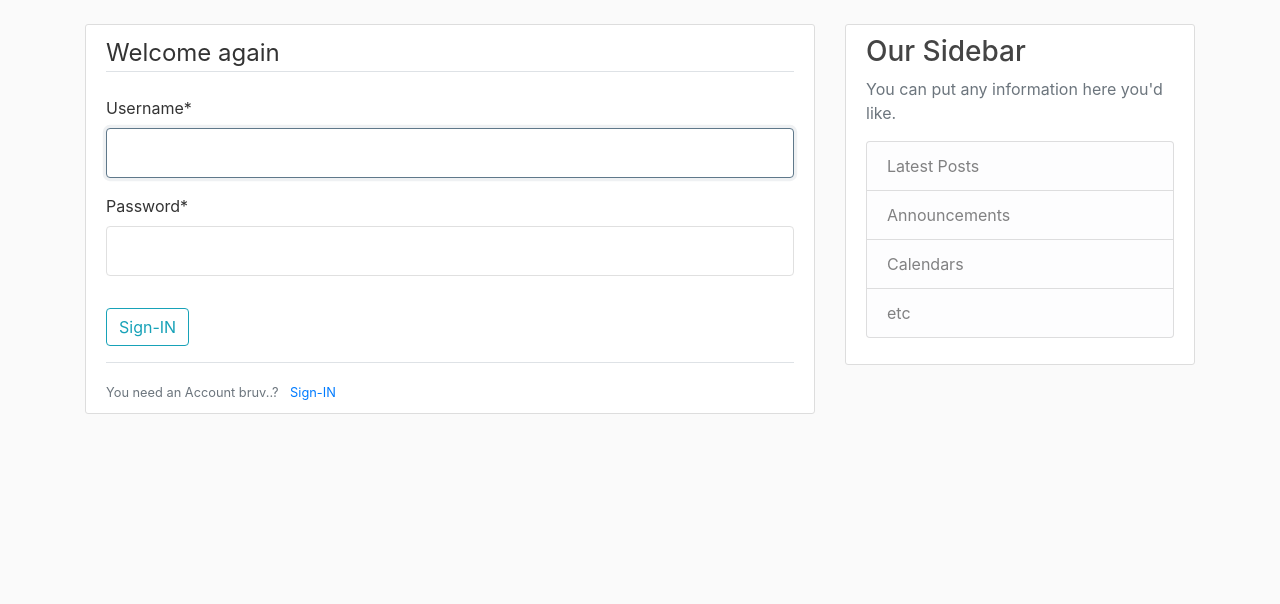
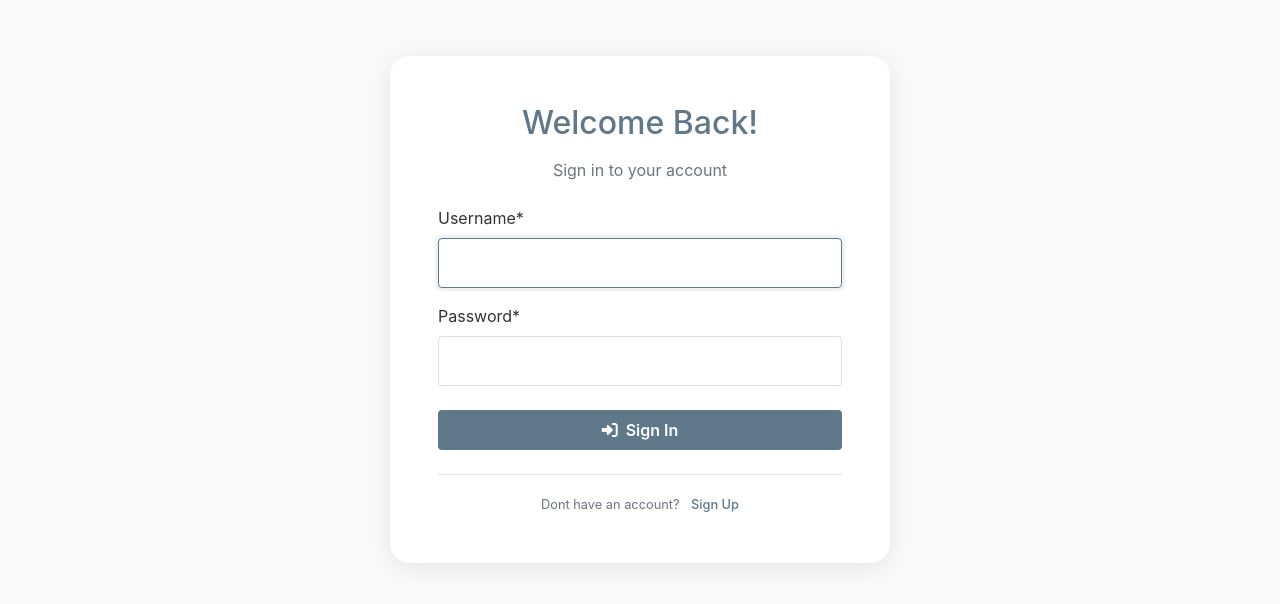
Before and after one commit to Prajwal-Jagadeesh-Guliyavar/Blog-application, a Django app: page /login/ in a window 1280 px wide. Shown: the part 56-660 px from the top of the page. Run offline with Django 5.2, Linux system fonts and the light colour scheme; some libraries are stand-ins or nearby versions.

Commit message:
changed the styling of the login form

```diff
--- a/blog/static/blog/main.css
+++ b/blog/static/blog/main.css
@@ -32,7 +32,7 @@ ul {
     background: #ffffff;
     padding: 10px 20px;
     border: 1px solid #dddddd;
-    border-radius: 3px;
+    border-radius: 20px;
     margin-bottom: 20px;
 }
 
@@ -52,6 +52,7 @@ a.article-title:hover {
 .article-img {
     height: 65px;
     width: 65px;
+    margin: auto;
     margin-right: 16px;
 }
 
@@ -83,96 +84,21 @@ a.article-title:hover {
     font-size: 2.5rem;
 }
 
-
+/* Auth Card Styles */
 .auth-card {
     max-width: 500px;
     margin: 0 auto;
+    margin-top: 2rem;
+    background: #ffffff;
+    padding: 2.5rem;
+    border-radius: 20px;
+    box-shadow: 0 4px 24px rgba(0,0,0,0.09);
     border: none;
-    box-shadow: 0 2px 15px rgba(0, 0, 0, 0.1);
-    border-radius: 10px;
-    background: #ffffff;
     transition: transform 0.3s ease;
 }
 
 .auth-card:hover {
     transform: translateY(-5px);
-}
-
-.input-group-text {
-    background: #f8f9fa;
-    border: 1px solid #e9ecef;
-    border-right: none;
-}
-
-.form-control {
-    border-left: none;
-    padding: 1rem;
-}
-
-.form-control:focus {
-    box-shadow: none;
-    border-color: #e9ecef;
-}
-
-.btn-primary {
-    background: #5f788a;
-    border: none;
-    padding: 12px 0;
-    font-weight: 600;
-    transition: all 0.3s ease;
-}
-
-.btn-primary:hover {
-    background: #4a606e;
-    transform: translateY(-2px);
-}
-
-@media (max-width: 768px) {
-    .auth-card {
-        margin: 20px;
-        padding: 2rem !important;
-    }
-}
-
-.auth-card {
-    background: #ffffff;
-    padding: 2.5rem;
-    border-radius: 8px;
-    box-shadow: 0 4px 20px rgba(0, 0, 0, 0.08);
-    border: none;
-}
-
-.form-control {
-    padding: 12px 15px;
-    border: 1px solid #e0e0e0;
-    border-radius: 4px;
-}
-
-.form-control:focus {
-    border-color: #5f788a;
-    box-shadow: 0 0 0 0.2rem rgba(95, 120, 138, 0.1);
-}
-
-.btn-primary {
-    background-color: #5f788a;
-    border: none;
-    padding: 12px;
-    font-size: 1rem;
-    transition: all 0.3s ease;
-}
-
-.btn-primary:hover {
-    background-color: #4a606e;
-    transform: translateY(-2px);
-}
-/* Auth Card Styles */
-.auth-card {
-    background: #ffffff;
-    padding: 2.5rem;
-    border-radius: 8px;
-    box-shadow: 0 4px 20px rgba(0, 0, 0, 0.08);
-    border: none;
-    margin-top: 2rem;
 }
 
 /* Form Input Styles */
@@ -194,6 +120,7 @@ a.article-title:hover {
     border: none;
     padding: 12px;
     font-size: 1rem;
+    font-weight: 600;
     transition: all 0.3s ease;
 }
 
@@ -202,9 +129,17 @@ a.article-title:hover {
     transform: translateY(-2px);
 }
 
+/* Input Group Text */
+.input-group-text {
+    background: #f8f9fa;
+    border: 1px solid #e9ecef;
+    border-right: none;
+}
+
 /* Responsive adjustments */
 @media (max-width: 768px) {
     .auth-card {
-        padding: 1.5rem;
+        margin: 20px;
+        padding: 1.5rem !important;
     }
 }
--- a/users/templates/users/login.html
+++ b/users/templates/users/login.html
@@ -1,22 +1,33 @@
-{% extends "blog/base.html"%}
+{% extends "blog/base.html" %}
 {% load crispy_forms_tags %}
-{% block content%}
-    <div class="content-section">
-        <form method="POST">
-            {% csrf_token %}
-            <fieldset class="form-group">
-                <legend class="border-bottom mb-4">Welcome again</legend>
-                {{form|crispy}}
-            </fieldset>
-            <div class="form-group">
-                <button class="btn btn-outline-info" type="submit">Sign-IN</button>
+
+{% block content_layout %}
+    <div class="col-md-10 col-lg-8 mx-auto">
+        <div class="content-section auth-card p-5">
+            <div class="text-center mb-4">
+                <h2 class="mb-3" style="color: #5f788a;">Welcome Back!</h2>
+                <p class="text-muted">Sign in to your account</p>
             </div>
-        </form>
-        <div class="border-top pt-3">
-            <small class="text-muted">
-                You need an Account bruv..?
-                <a class="ml-2" href="{% url 'register' %}">Sign-IN</a>
-            </small>
+
+            <form method="POST">
+                {% csrf_token %}
+                <div class="form-group">
+                    {{ form|crispy }}
+                </div>
+
+                <div class="form-group">
+                    <button class="btn btn-primary btn-block py-2 mb-4 mt-4" type="submit">
+                        <i class="fas fa-sign-in-alt mr-2"></i>Sign In
+                    </button>
+                </div>
+
+                <div class="border-top pt-3 text-center">
+                    <small class="text-muted">
+                        Dont have an account?
+                        <a href="{% url 'register' %}" class="ml-2" style="color: #5f788a; font-weight: 500;">Sign Up</a>
+                    </small>
+                </div>
+            </form>
         </div>
     </div>
-{%endblock content%}
+{% endblock %}
```
